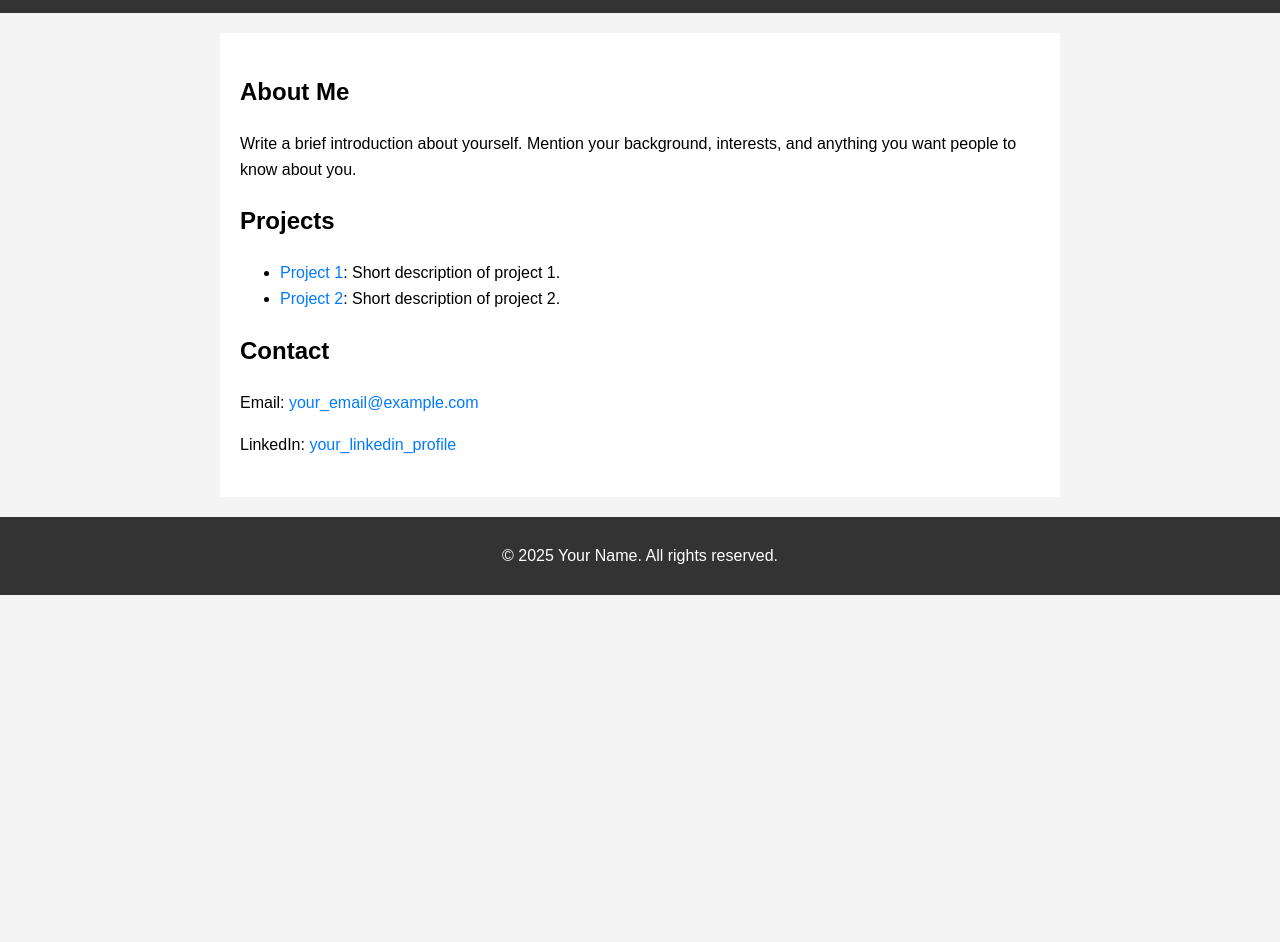
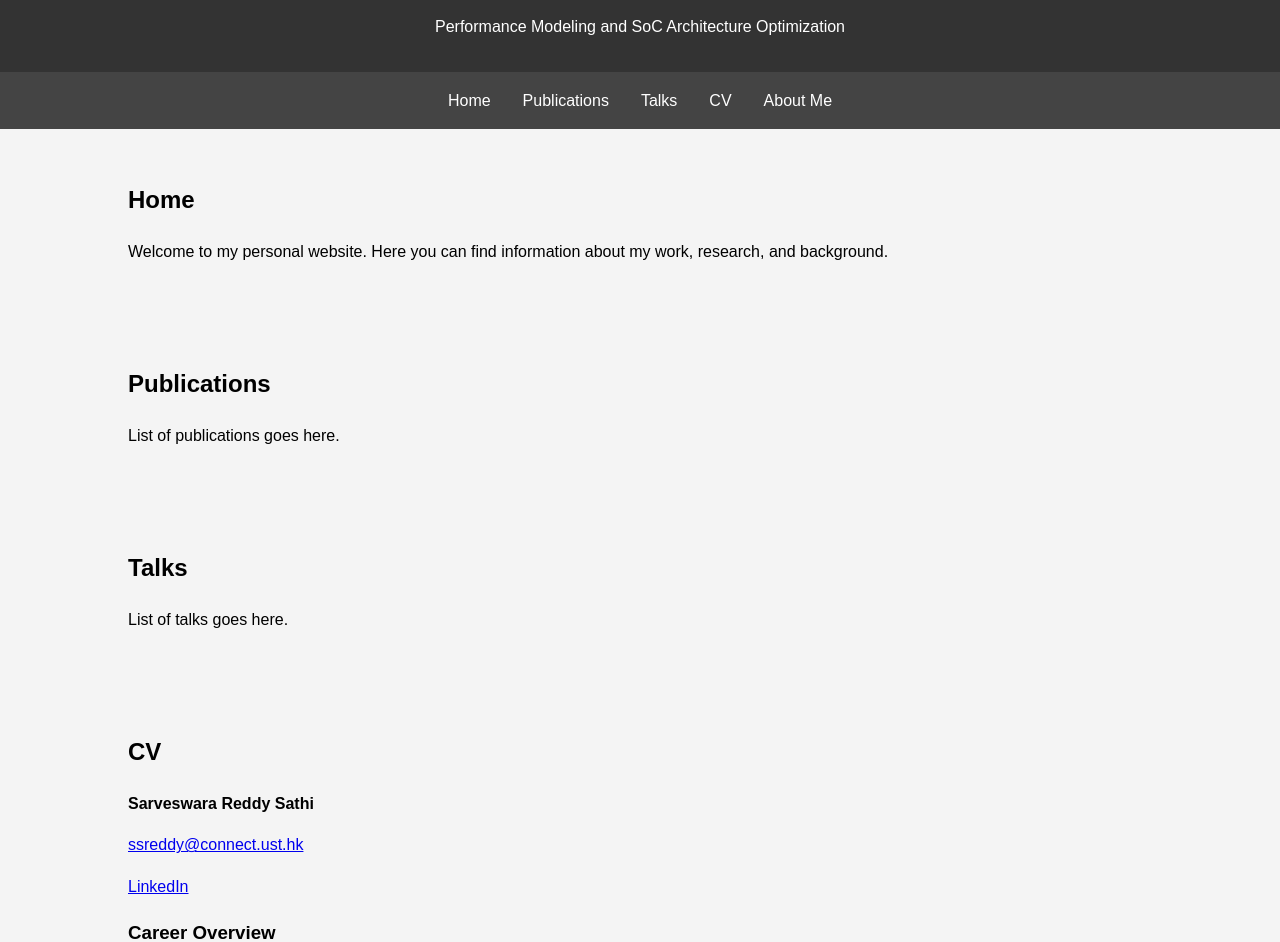
Before and after one commit to sarveswarareddy-sathi/sarveswarareddy-sathi.github.io, a plain HTML site: page index.html in a window 1280 px wide. Shown: the part 96-1038 px from the top of the page. Before the commit the page ends 800 px from the top, so only its background shows below. Drawn offline with Linux system fonts and the light colour scheme.

Commit message:
profile add

```diff
--- a/index.html
+++ b/index.html
@@ -3,36 +3,118 @@
 <head>
     <meta charset="UTF-8">
     <meta name="viewport" content="width=device-width, initial-scale=1.0">
-    <title>Your Name - Bio Profile</title>
-    <link rel="stylesheet" href="styles.css">
+    <title>Sarveswara Reddy Sathi - Performance Modeling and SoC Architecture Optimization</title>
+    <style>
+        body {
+            font-family: Arial, sans-serif;
+            line-height: 1.6;
+            margin: 0;
+            padding: 0;
+            background-color: #f4f4f4;
+        }
+        header {
+            background: #333;
+            color: #fff;
+            padding: 1rem 0;
+            text-align: center;
+        }
+        nav {
+            display: flex;
+            justify-content: center;
+            background: #444;
+        }
+        nav a {
+            color: #fff;
+            padding: 1rem;
+            text-decoration: none;
+        }
+        nav a:hover {
+            background: #555;
+        }
+        .container {
+            width: 80%;
+            margin: auto;
+            overflow: hidden;
+            padding: 2rem;
+        }
+        footer {
+            background: #333;
+            color: #fff;
+            text-align: center;
+            padding: 1rem 0;
+            margin-top: 2rem;
+        }
+    </style>
 </head>
 <body>
     <header>
-        <h1>Your Name</h1>
-        <p>Short Description or Tagline</p>
+        <h1>Sarveswara Reddy Sathi</h1>
+        <p>Performance Modeling and SoC Architecture Optimization</p>
     </header>
-    <main>
-        <section id="about">
-            <h2>About Me</h2>
-            <p>Write a brief introduction about yourself. Mention your background, interests, and anything you want people to know about you.</p>
-        </section>
-        <section id="projects">
-            <h2>Projects</h2>
-            <ul>
-                <li><a href="project1_link">Project 1</a>: Short description of project 1.</li>
-                <li><a href="project2_link">Project 2</a>: Short description of project 2.</li>
-                <!-- Add more projects as needed -->
-            </ul>
-        </section>
-        <section id="contact">
-            <h2>Contact</h2>
-            <p>Email: <a href="mailto:your_email@example.com">your_email@example.com</a></p>
-            <p>LinkedIn: <a href="your_linkedin_profile">your_linkedin_profile</a></p>
-            <!-- Add more contact info as needed -->
-        </section>
-    </main>
+    <nav>
+        <a href="#home">Home</a>
+        <a href="#publications">Publications</a>
+        <a href="#talks">Talks</a>
+        <a href="#cv">CV</a>
+        <a href="#about">About Me</a>
+    </nav>
+    <div id="home" class="container">
+        <h2>Home</h2>
+        <p>Welcome to my personal website. Here you can find information about my work, research, and background.</p>
+    </div>
+    <div id="publications" class="container">
+        <h2>Publications</h2>
+        <p>List of publications goes here.</p>
+    </div>
+    <div id="talks" class="container">
+        <h2>Talks</h2>
+        <p>List of talks goes here.</p>
+    </div>
+    <div id="cv" class="container">
+        <h2>CV</h2>
+        <p><strong>Sarveswara Reddy Sathi</strong></p>
+        <p><a href="mailto:ssreddy@connect.ust.hk">ssreddy@connect.ust.hk</a></p>
+        <p><a href="https://www.linkedin.com/in/sathi-sarveswara-reddy/">LinkedIn</a></p>
+        <h3>Career Overview</h3>
+        <p>Experienced professional in performance modeling and SoC Architecture optimization with publications in esteemed journals.</p>
+        <h3>Education</h3>
+        <ul>
+            <li>PhD in Electronic and Computer Engineering, HKUST, Feb 2023 — Present</li>
+            <li>MPhil in Electronic and Computer Engineering, HKUST, Feb 2020 — Feb 2022</li>
+            <li>Bachelor of Technology in Electronics and Communication Engineering, Amrita Vishwa Vidyapeetham University, Aug 2015 — May 2019</li>
+        </ul>
+        <h3>Skills</h3>
+        <ul>
+            <li>Technical Skills: RTL/SOC Design, PPA Optimization, Design Space Exploration, Digital Design</li>
+            <li>Languages/Libraries: C, Verilog, Matlab, Assembly Language</li>
+            <li>Tools/Software: Vivado, Vivado HLS, Xilinx FPGA</li>
+        </ul>
+        <h3>Experience</h3>
+        <p>Senior Engineer (R&D) – AI Core Performance Modelling, Huawei, Hong Kong (June 2022 — Present)</p>
+        <p>FPGA Design Engineer, Megh Computing (Feb 2022 — May 2022)</p>
+        <p>Intern & Research Assistant, Intel-Xilinx RCSL Lab, HKUST (May 2019 — Jan 2020)</p>
+        <h3>Research & Projects</h3>
+        <p>Details about research and projects go here.</p>
+        <h3>Achievements</h3>
+        <p>Details about achievements go here.</p>
+        <h3>Areas of Interest</h3>
+        <ul>
+            <li>Computer Architecture</li>
+            <li>Reconfigurable Computing (FPGA)</li>
+            <li>Hardware Cryptography</li>
+        </ul>
+        <p>PhD Principal Investigator: Dr. Wei Zhang, HKUST, Hong Kong, <a href="https://ece.hkust.edu.hk/eeweiz">Website</a></p>
+    </div>
+    <div id="about" class="container">
+        <h2>About Me</h2>
+        <h3>Industry</h3>
+        <p>I’m currently a senior digital design engineer at Huawei Hong Kong Research Center (HKRC), specializing in micro-architecture design for AI-GPU cores.</p>
+        <h3>Academic</h3>
+        <p>I’m a PhD student in the Reconfigurable Computing System Lab (RCSL) at HKUST, focusing on architectural optimization and modeling of AI-GPUs.</p>
+    </div>
     <footer>
-        <p>&copy; 2025 Your Name. All rights reserved.</p>
+        <p>Contact Information: <a href="mailto:ssreddy@connect.ust.hk">ssreddy@connect.ust.hk</a> | <a href="https://www.linkedin.com/in/sathi-sarveswara-reddy/">LinkedIn</a></p>
+        <p>© 2025 Sarveswara Reddy Sathi</p>
     </footer>
 </body>
 </html>
```
